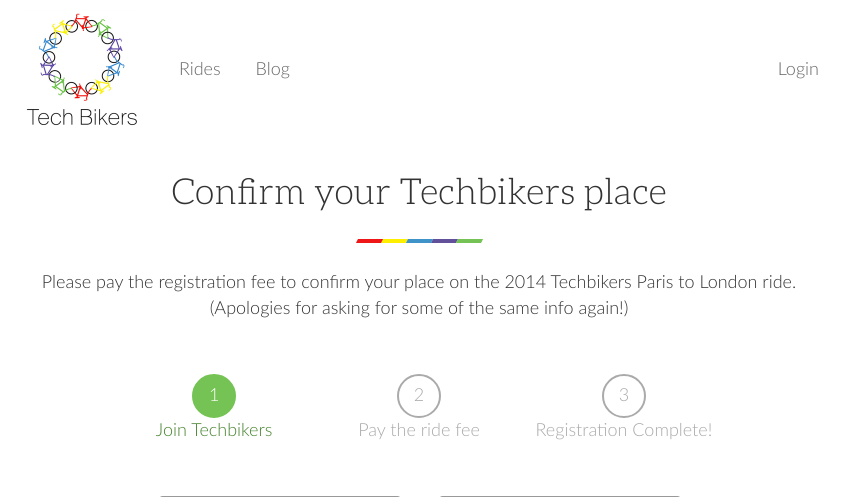
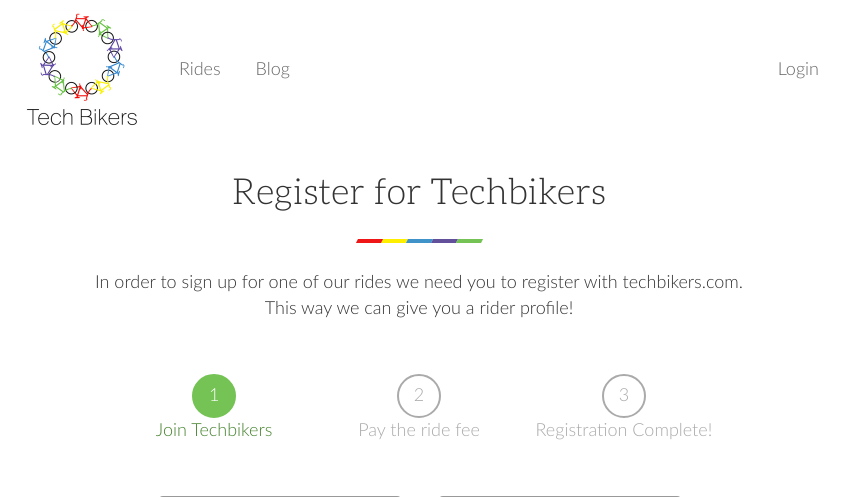
Before and after one commit to Techbikers/api, a Django app: page /riders/register in a window 1280 px wide. Shown: the top 497 px of the page, without its empty margins (221-1070 px from the left). Run offline with Django 3.2, Linux system fonts and the light colour scheme; data that the repository does not hold is empty; parts of the project's set-up code (start-up, migrations or seed data) failed here and were passed over; some libraries are stand-ins or nearby versions.

Commit message:
Return the text on the registration page to being more ride generic (i.e. not specific to Paris to London 2014)
Signed-off-by: Michael Willmott <michael@knodium.com>

```diff
--- a/templates/riders/register.html
+++ b/templates/riders/register.html
@@ -4,11 +4,11 @@
 <div class="content">
   <section>
     <header>
-      <h1>Confirm your Techbikers place</h1>
+      <h1>Register for Techbikers</h1>
     </header>
 
     <p class="centerText">
-        Please pay the registration fee to confirm your place on the 2014 Techbikers Paris to London ride. (Apologies for asking for some of the same info again!)
+        In order to sign up for one of our rides we need you to register with techbikers.com.<br/> This way we can give you a rider profile!
     </p>
 
     <ol class="steps">
```
